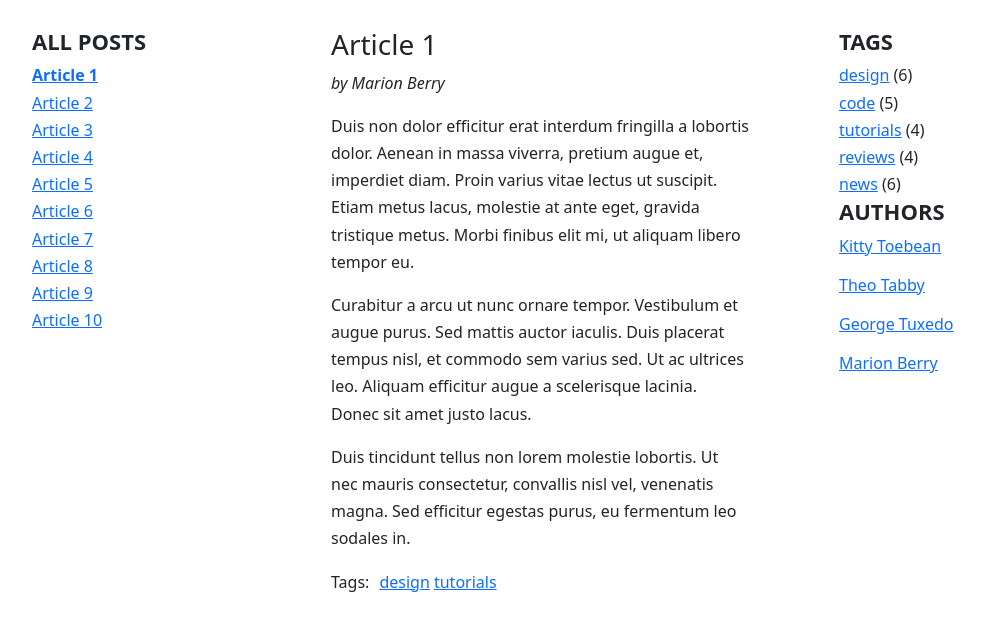
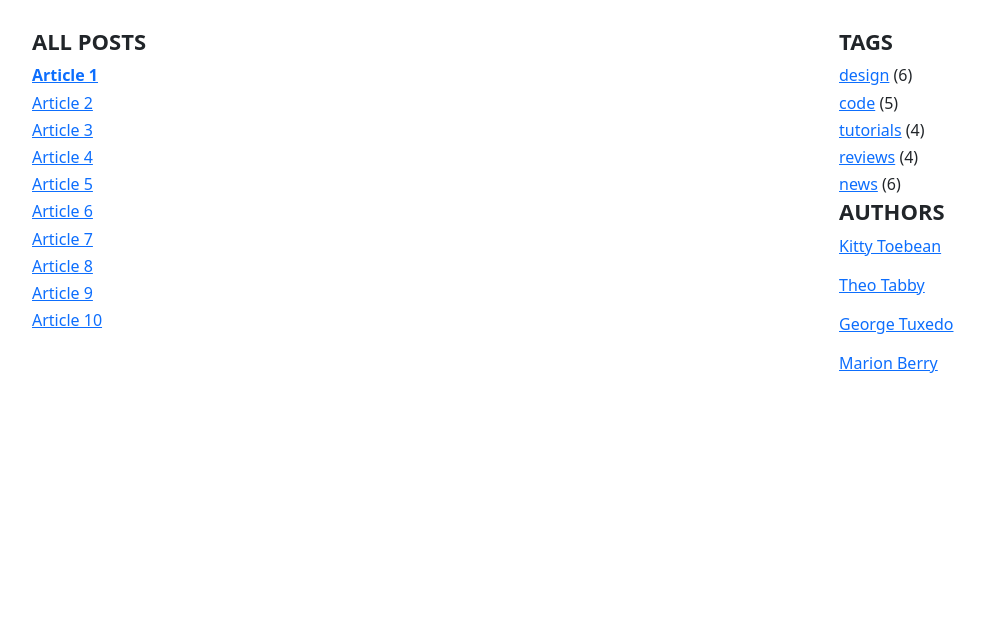
Before and after one commit to marcin-por95/javascript-blog, a website: page javascript-blog/index.html in a window 1280 px wide. Both pictures are taken after a click on the link "Article 1". Shown: the part 124-754 px from the top of the page, without its empty margins (100-1084 px from the left). Drawn offline with nearby package versions, Linux system fonts and the light colour scheme.

Commit message:
remove class 'active'

```diff
--- a/javascript-blog/index.html
+++ b/javascript-blog/index.html
@@ -1,3 +1,4 @@
+<!DOCTYPE html>
 <html lang="en">
 <head>
     <meta charset="utf-8">
--- a/javascript-blog/js/script.js
+++ b/javascript-blog/js/script.js
@@ -1,25 +1,34 @@
-// all links --------------
 
-const titleClickHandler = function(event){
+const titleClickHandler = function (event) {
     console.log('Link was clicked!');
-    console.log('event');
+    console.log(event);
 
-    /* remove class 'active' from all article links  */
+    /* [DONE] remove class 'active' from all article links  */
 
-    /* add class 'active' to the clicked link */
+    const activeLinks = document.querySelectorAll('.titles a.active');
+    for (let activeLink of activeLinks) {
+        activeLink.classList.remove('active');
+    }
+    /* [DONE] add class 'active' to the clicked link */
 
-    /* remove class 'active' from all articles */
+    const clickedElement = this;
+    console.log('clickedElement:', clickedElement);
+    console.log('clickedElement (with plus): ' + clickedElement);
+    clickedElement.classList.add('active');
+    /* [DONE] remove class 'active' from all articles */
 
-    /* get 'href' attribute from the clicked link */
+    const activeArticles = document.querySelectorAll('article.active');
+    for (let activeArticle of activeArticles) {
+        activeArticle.classList.remove('active');
+    }
+    /*  get 'href' attribute from the clicked link */
 
-    /* find the correct article using the selector (value of 'href' attribute) */
+    /*  find the correct article using the selector (value of 'href' attribute) */
 
-    /* add class 'active' to the correct article */
-  }
+    /*  add class 'active' to the correct article */
+}
 
-  const links = document.querySelectorAll('.titles a');
-
-  for(let link of links){
+const links = document.querySelectorAll('.titles a');
+for (let link of links) {
     link.addEventListener('click', titleClickHandler);
-
-  }
+}
```
